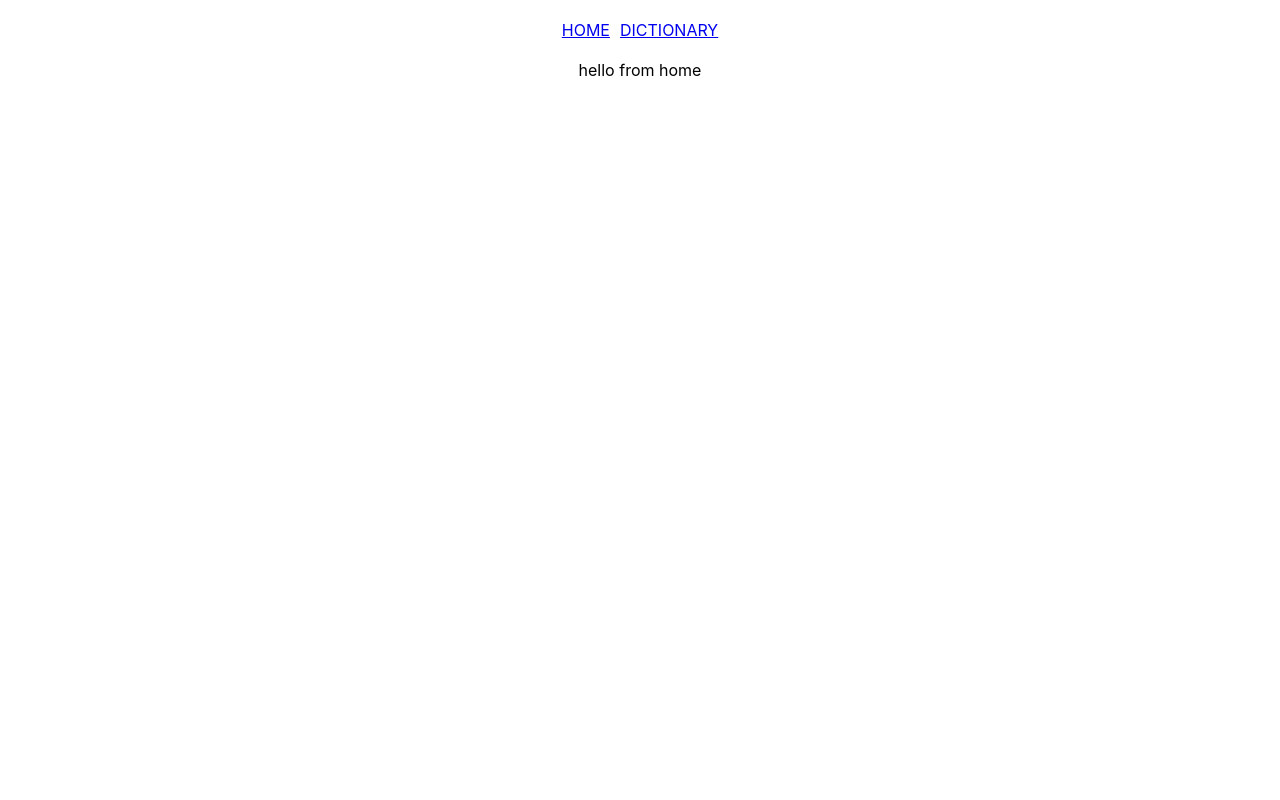
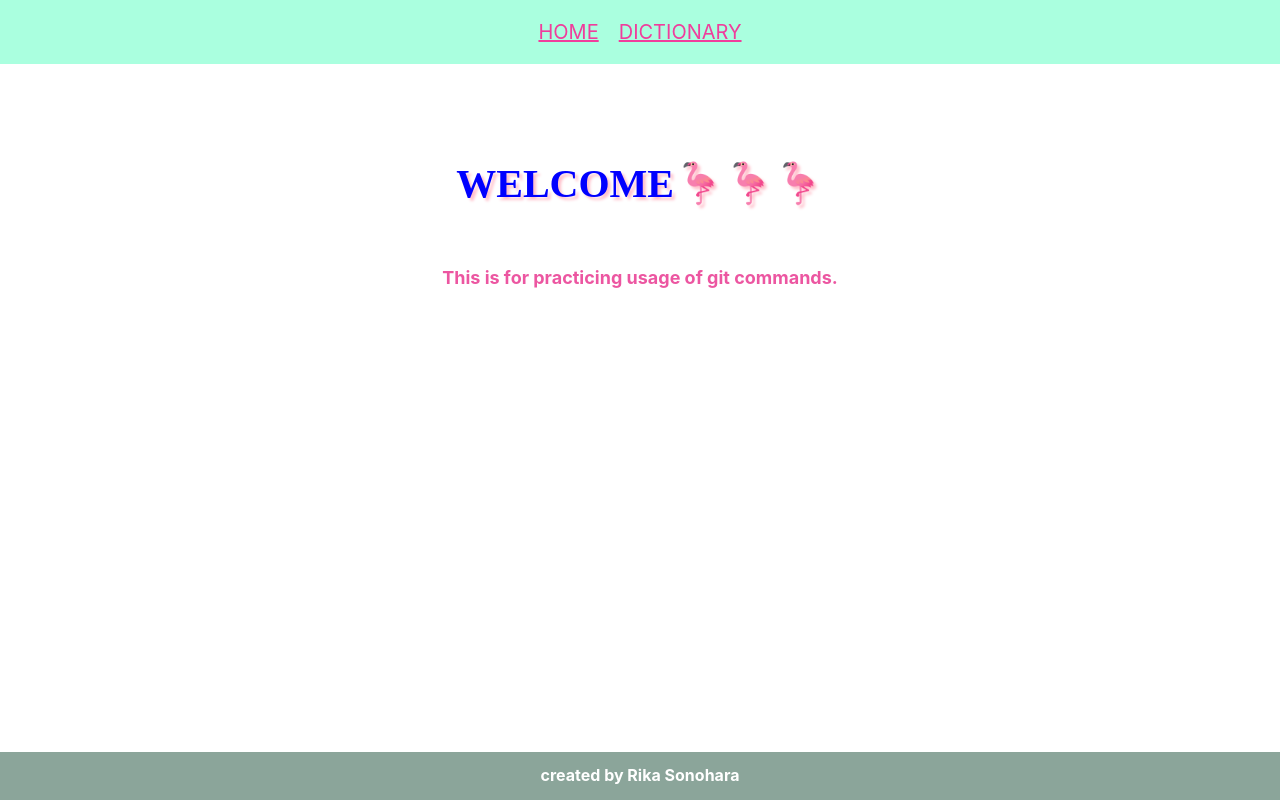
Before and after one commit to RikaS8778/FSWD111_Assignment_class1-GithubPractice, a React app in the folder fswd111-practice-app/: page / in a window 1280 px wide. Built offline with nearby package versions, Linux system fonts and the light colour scheme.

Commit message:
adding some texts and style for home and also app.js to set header and footer area.

```diff
--- a/fswd111-practice-app/src/components/App/App.css
+++ b/fswd111-practice-app/src/components/App/App.css
@@ -16,7 +16,13 @@
 .links {
   display: inline-block;
   justify-content: center;
-  margin: 20px 5px;
+  margin: 20px 10px;
+  font-size: 20px;
+  color: rgb(240, 61, 156);
+}
+
+.navTab {
+  background-color: rgb(170, 255, 223);
 }
 
 .App-header {
@@ -28,6 +34,25 @@
   justify-content: center;
   font-size: calc(10px + 2vmin);
   color: white;
+}
+
+.footer {
+  background-color: rgb(139, 165, 154);
+  height: 3em;
+  display: flex;
+  flex-direction: column;
+  justify-content: center;
+  align-items: center;
+  position: fixed;
+  bottom: 0;
+  left: 0;
+  right: 0;
+}
+
+.footer p {
+  color: white;
+  font-size: 16px;
+  text-align: center;
 }
 
 .App-link {
--- a/fswd111-practice-app/src/components/App/App.js
+++ b/fswd111-practice-app/src/components/App/App.js
@@ -7,17 +7,25 @@ function App() {
   return (
     <Router>
       <div className="App">
+        <div className='navTab'>
           <Link className='links' to='/'>
             HOME
           </Link>
           <Link className='links' to='/dictionary'>
             DICTIONARY
           </Link>
+        </div>
+
+
 
         <Routes>
           <Route path='/' element={<Home />}></Route>
           <Route path='/dictionary' element={<Dictionary />}></Route>
         </Routes>
+
+        <div className='footer'>
+          <p>created by Rika Sonohara</p>
+        </div>
       </div>
     </Router>
   );
--- a/fswd111-practice-app/src/components/Home/Home.css
+++ b/fswd111-practice-app/src/components/Home/Home.css
@@ -0,0 +1,24 @@
+.Home {
+  margin: 50px auto;
+  padding: 20px;
+  border-radius: 8px;
+}
+
+h1 {
+  color: blue;
+  font-size: 40px;
+  font-weight: bold;
+  line-height: 1.5;
+  text-align: center;
+  margin: 20px 0;
+  text-shadow: 3px 3px 3px pink;
+  font-family: cursive;
+}
+
+p {
+  color: rgb(236, 86, 161);
+  font-size: 18px;
+  line-height: 1.6;
+  margin: 50px auto;
+  font-weight: bolder;
+}
--- a/fswd111-practice-app/src/components/Home/Home.js
+++ b/fswd111-practice-app/src/components/Home/Home.js
@@ -2,8 +2,9 @@ import './Home.css';
 
 const Home = () => {
     return (
-        <div>
-            hello from home
+        <div className='Home'>
+            <h1>WELCOME🦩🦩🦩</h1>
+            <p>This is for practicing usage of git commands.</p>
         </div>
     )
 }
```
Also changed, not shown: README.md. Lines whose indentation alone changed are shown as unchanged.
